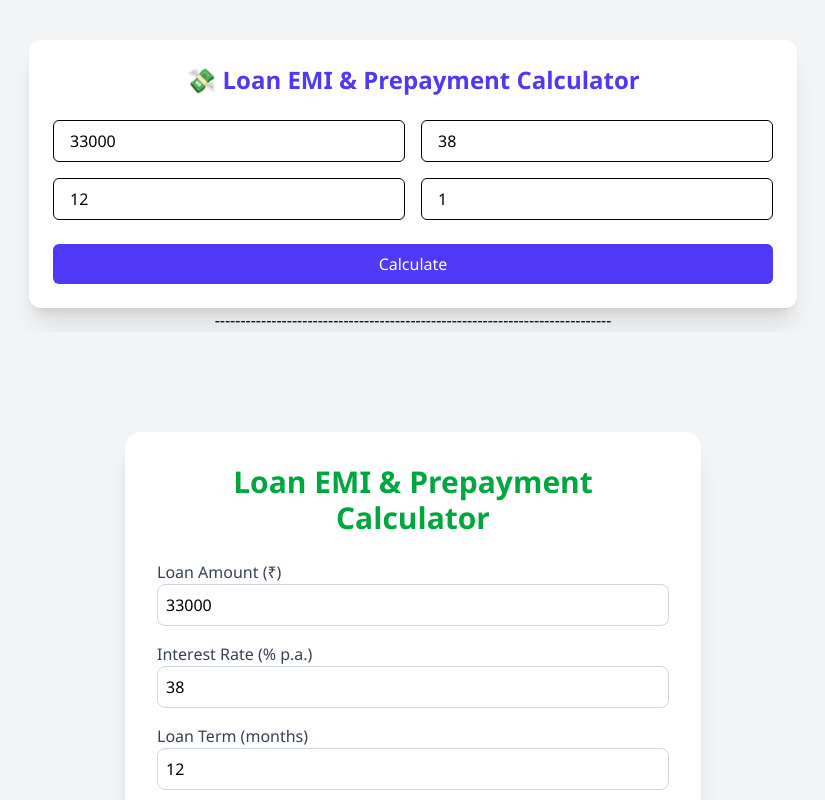
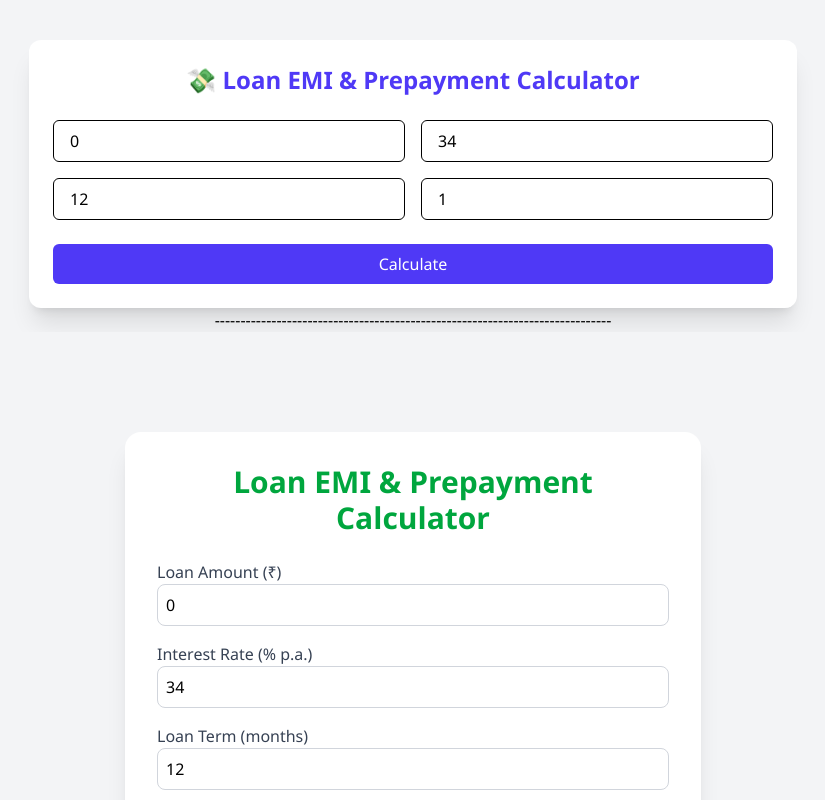
Before and after one commit to Chetan1930/EMI-Calcuator, a React (Vite) app: page / in a window 1280 px wide. Shown: the top 800 px of the page, without its empty margins (227-1052 px from the left). Built offline with nearby package versions, Linux system fonts and the light colour scheme.

Commit message:
change a little in amount

```diff
--- a/src/pages/Emi.tsx
+++ b/src/pages/Emi.tsx
@@ -1,8 +1,8 @@
 import React, { useState } from 'react';
 
 const LoanCalculator: React.FC = () => {
-  const [principal, setPrincipal] = useState(33000);
-  const [rate, setRate] = useState(38);
+  const [principal, setPrincipal] = useState(0);
+  const [rate, setRate] = useState(34);
   const [tenure, setTenure] = useState(12);
   const [paidEMIs, setPaidEMIs] = useState(1);
   const [results, setResults] = useState<any>(null);
--- a/src/pages/Emi2.tsx
+++ b/src/pages/Emi2.tsx
@@ -1,8 +1,8 @@
 import React, { useState } from "react";
 
 const App: React.FC = () => {
-  const [loanAmount, setLoanAmount] = useState(33000);
-  const [interestRate, setInterestRate] = useState(38);
+  const [loanAmount, setLoanAmount] = useState(0);
+  const [interestRate, setInterestRate] = useState(34);
   const [loanTerm, setLoanTerm] = useState(12);
   const [prepaymentAmount, setPrepaymentAmount] = useState(0);
 
```
